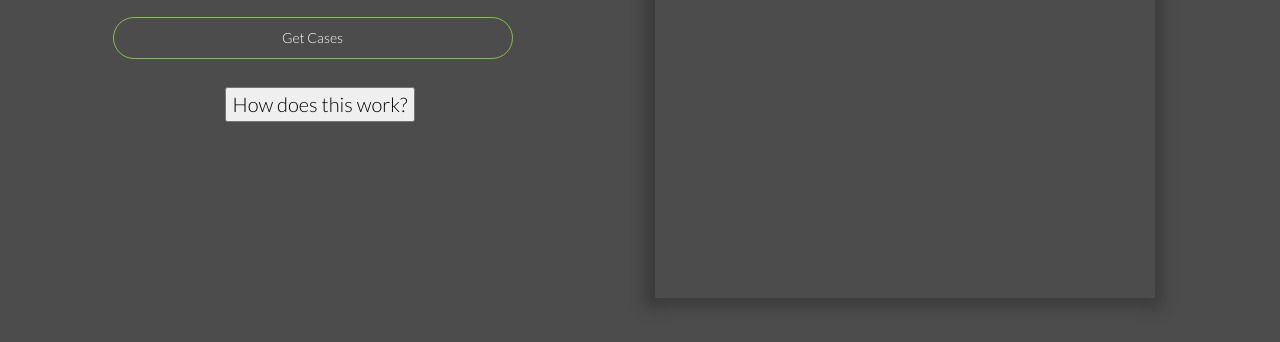
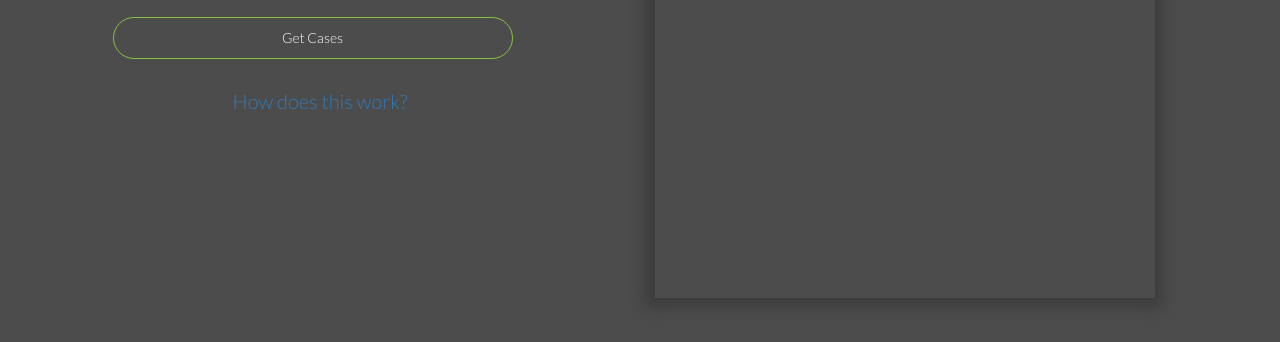
Before and after one commit to rsmartSS/peerreviewtesting, a website: page public/html/index.html in a window 1280 px wide. Shown: the part 238-580 px from the top of the page. Drawn offline with nearby package versions, Linux system fonts and the light colour scheme; files that its build step writes are made by us from their sources; files whose address does not match are found by name.

Commit message:
modal button styling
modal button styling

```diff
--- a/public/html/index.html
+++ b/public/html/index.html
@@ -47,7 +47,7 @@
               <h1>Goodbye mediocrity. Hello Super Support.</h1>
               <center>
                 <a class="btn btn-full" id='click' href="#" >Get Cases</a><br><br>
-                <button class="btn-btn1-fuller">How does this work?</button>
+                <a class="btn-btn1-fuller">How does this work?</a>
 
               </center>
             </div>
```
